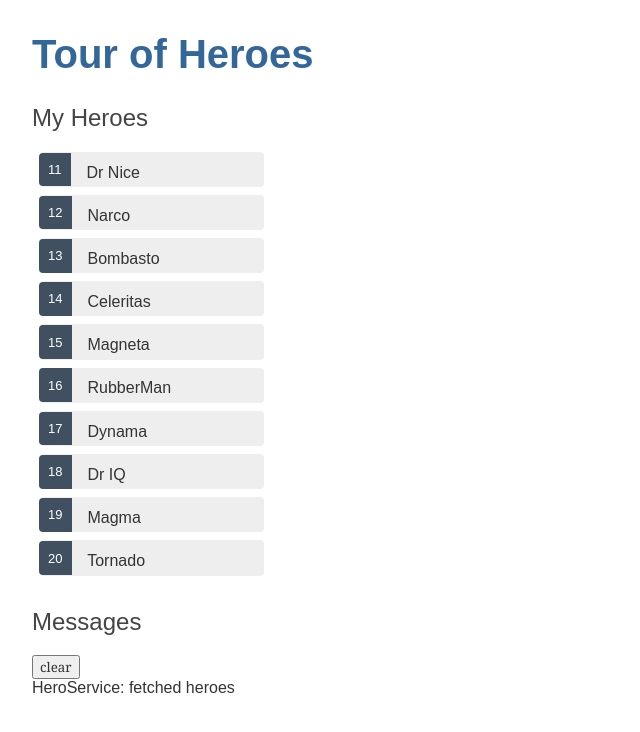
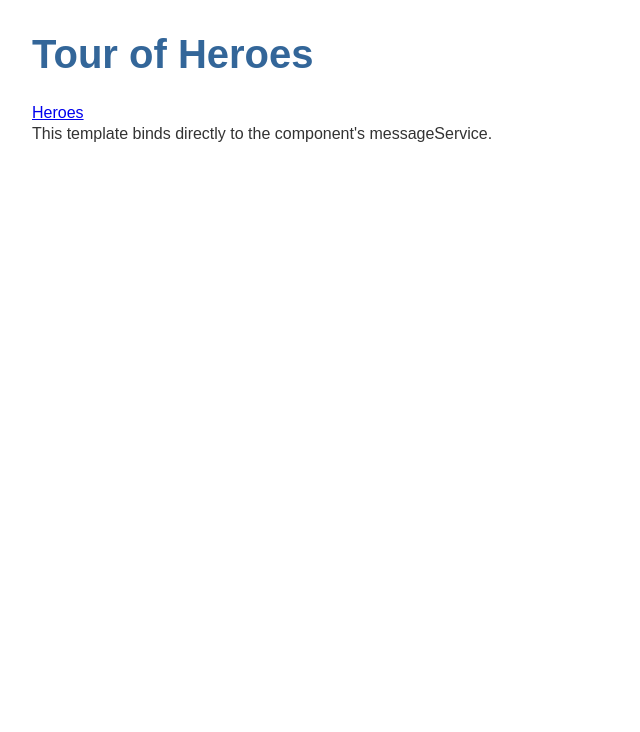
Before and after one commit to FernandoBorgesPaul/AngularPractice, an Angular app: page / in a window 1280 px wide. Shown: the top 732 px of the page, without its empty margins (0-640 px from the left). Built offline with nearby package versions, Linux system fonts and the light colour scheme.

Commit message:
Added routing module

```diff
--- a/src/app/app.component.html
+++ b/src/app/app.component.html
@@ -1,5 +1,9 @@
 <h1>{{title}}</h1>
-<app-heroes></app-heroes>
+<!-- <app-heroes></app-heroes> The AppComponent template no longer needs <app-heroes> because the app will only display the HeroesComponent when the user navigates to it. -->
+    <nav>
+        <a routerLink="/heroes">Heroes</a> <!-- Add a <nav> element and, within that, an anchor element that, when clicked, triggers navigation to the HeroesComponent -->
+      </nav>
+    <router-outlet></router-outlet>   <!-- Open the AppComponent template and replace the <app-heroes> element with a <router-outlet> element. -->
 <app-messages></app-messages>
 
 <!-- The CLI creates the component files in the src/app/messages folder and declares the MessagesComponent in AppModule.
--- a/src/app/app.module.ts
+++ b/src/app/app.module.ts
@@ -7,6 +7,7 @@ import { AppComponent } from './app.component';
 import { HeroesComponent } from './heroes/heroes.component';
 import { HeroDetailComponent } from './hero-detail/hero-detail.component';
 import { MessagesComponent } from './messages/messages.component';
+import { AppRoutingModule } from './app-routing.module';
 
 @NgModule({
   declarations: [
@@ -17,7 +18,8 @@ import { MessagesComponent } from './messages/messages.component';
   ],
   imports: [
     BrowserModule,
-    FormsModule   // Add FormsModule to the @NgModule metadata's imports array, which contains a list of external modules that the app needs
+    FormsModule,
+    AppRoutingModule   // Add FormsModule to the @NgModule metadata's imports array, which contains a list of external modules that the app needs
   ],
   providers: [],
   bootstrap: [AppComponent]
--- a/src/app/messages/messages.component.html
+++ b/src/app/messages/messages.component.html
@@ -8,3 +8,10 @@
     <div *ngFor='let message of messageService.messages'> {{message}} </div>
 
   </div>
+
+  This template binds directly to the component's messageService.
+
+<!-- The *ngIf only displays the messages area if there are messages to show.
+An *ngFor presents the list of messages in repeated <div> elements.
+An Angular event binding binds the button's click event to MessageService.clear().
+The messages will look better when you add the private CSS styles to messages.component.css as listed in one of the "final code review" tabs below. -->
```
Also changed, not shown: src/app/app-routing.module.ts (added, +49 -0 lines).
